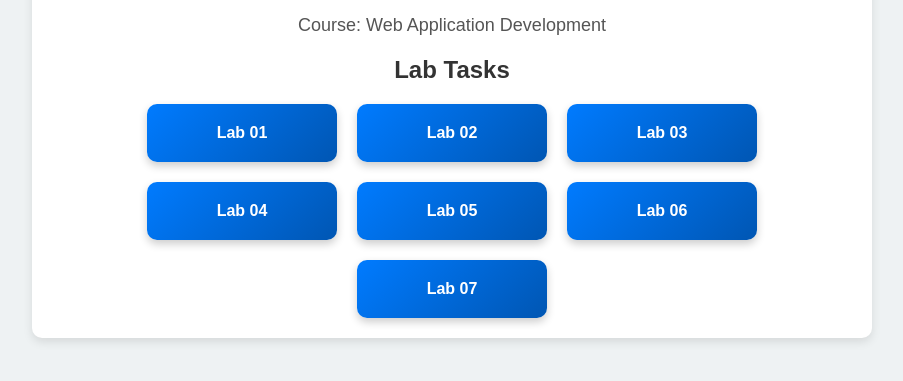
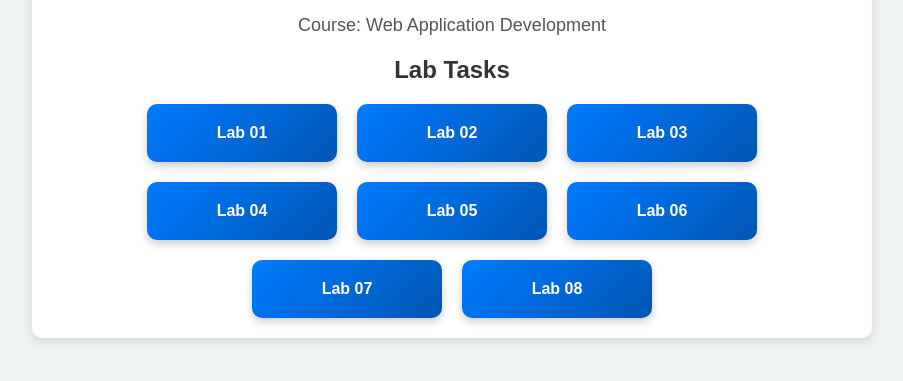
Before and after one commit to abubakar-aslam01/abubakar-aslam01.github.io, a plain HTML site: page index.html in a window 1280 px wide. Shown: the part 213-594 px from the top of the page, without its empty margins (188-1091 px from the left). Drawn offline with Linux system fonts and the light colour scheme.

Commit message:
Update index.html lab8

```diff
--- a/index.html
+++ b/index.html
@@ -76,6 +76,7 @@
             <a href="lab05/index.html" target="_blank" class="card">Lab 05</a></li>
             <a href="lab06/index.html" target="_blank" class="card">Lab 06</a></li>
             <a href="lab07/index.html" target="_blank" class="card">Lab 07</a></li>
+            <a href="lab08/index.html" target="_blank" class="card">Lab 08</a></li>
 
 
 
```
